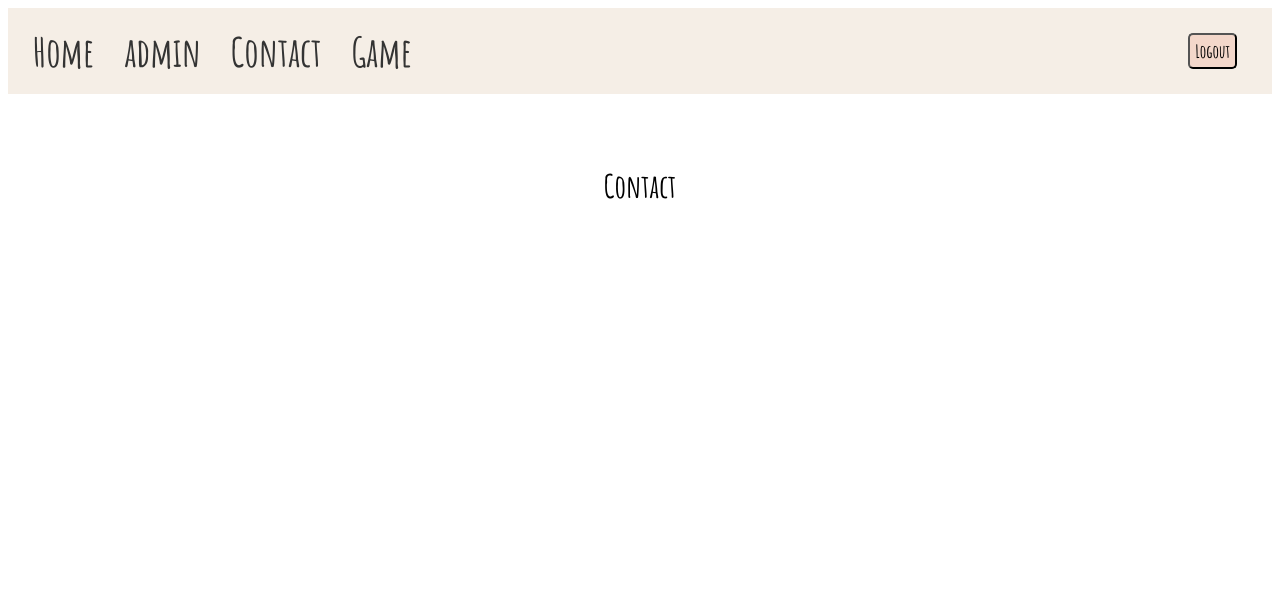
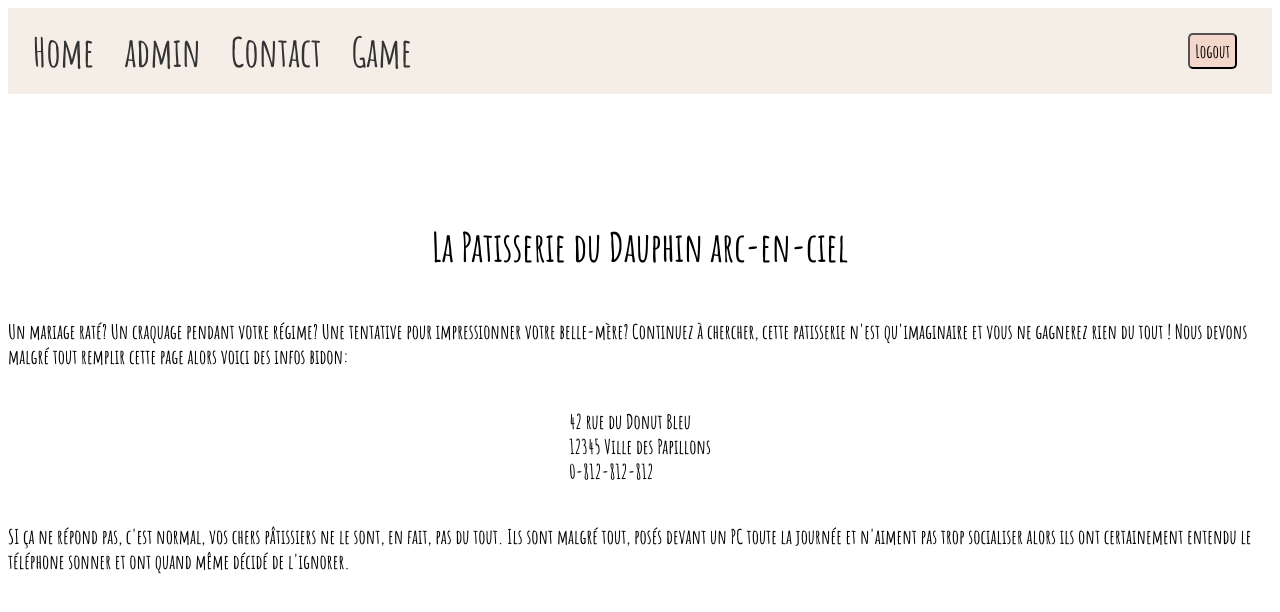
Before and after one commit to MDelmont/3wa_pastries_game, a React (Vite) app: page /Contact in a window 1280 px wide. Shown: the top 612 px of the page. Built offline with nearby package versions, Linux system fonts and the light colour scheme.

Commit message:
style contact

```diff
--- a/src/pages/contact.jsx
+++ b/src/pages/contact.jsx
@@ -1,7 +1,30 @@
+import "../styles/contact.scss";
+
 function ContactPage() {
   return (
     <>
-      <h1>Contact</h1>
+      <div className="contact-container">
+        <h1>La Patisserie du Dauphin arc-en-ciel </h1>
+        <p>
+          Un mariage raté? Un craquage pendant votre régime? Une tentative pour
+          impressionner votre belle-mère? Continuez à chercher, cette patisserie
+          n'est qu'imaginaire et vous ne gagnerez rien du tout ! Nous devons
+          malgré tout remplir cette page alors voici des infos bidon:
+        </p>
+        <p>
+          42 rue du Donut Bleu
+          <br />
+          12345 Ville des Papillons
+          <br />
+          0-812-812-812
+        </p>
+        <p>
+          SI ça ne répond pas, c'est normal, vos chers pâtissiers ne le sont, en
+          fait, pas du tout. Ils sont malgré tout, posés devant un PC toute la
+          journée et n'aiment pas trop socialiser alors ils ont certainement
+          entendu le téléphone sonner et ont quand même décidé de l'ignorer.
+        </p>
+      </div>
     </>
   );
 }
--- /dev/null
+++ b/src/styles/contact.scss
@@ -0,0 +1,13 @@
+.contact-container {
+  display: flex;
+  justify-content: center;
+  flex-direction: column;
+  margin-top: 50px;
+  align-items: center;
+  font-size: 20px;
+}
+
+p {
+  display: flex;
+  justify-content: center;
+}
```
Also changed, not shown: src/pages/game.jsx (+11 -10 lines).
